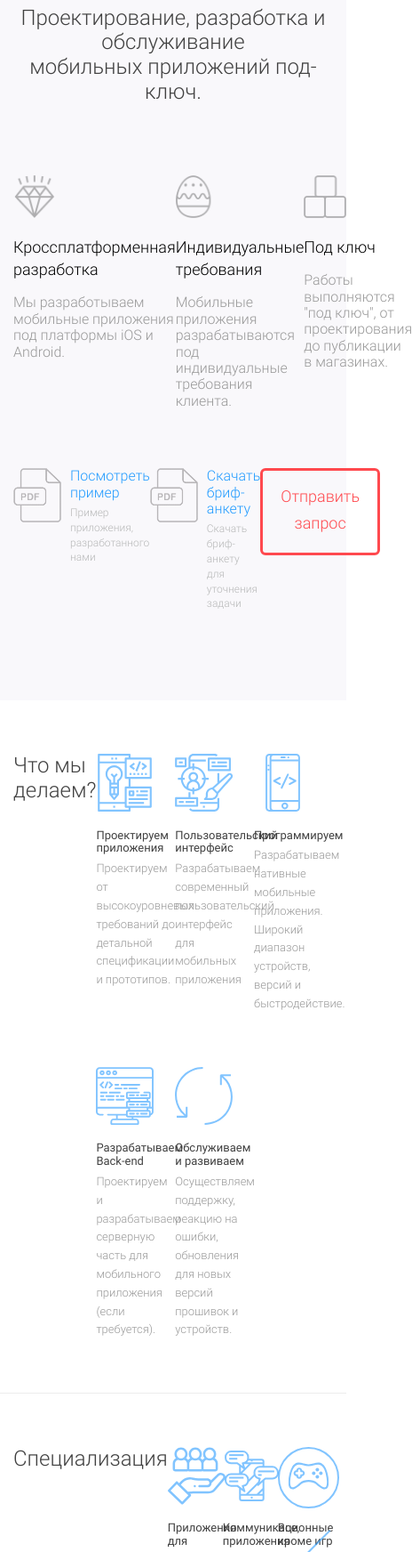
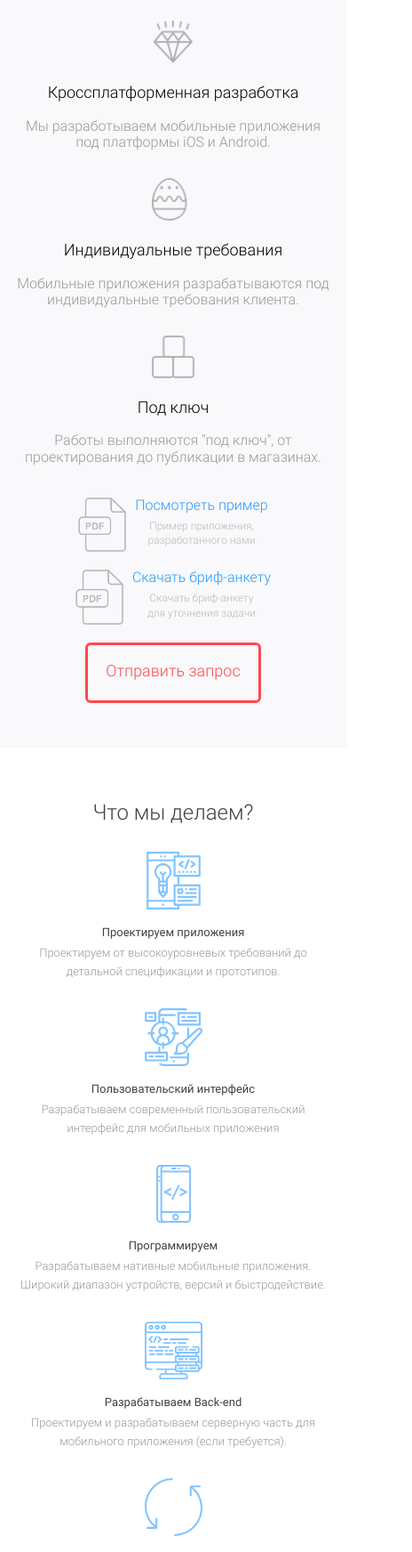
Before and after one commit to ilonny/fflames-mobile-app-promo-landing, a website: page index.html in a window 390 px wide. Shown: the part 256-2000 px from the top of the page at 89% size, 464 px wide, since content can reach past the window. Drawn offline with nearby package versions, Linux system fonts and the light colour scheme.

Commit message:
adaptive

```diff
--- a/index.html
+++ b/index.html
@@ -205,7 +205,7 @@
                         <div class="block">
                                 <svg version="1.1" id="Capa_1" xmlns="http://www.w3.org/2000/svg" xmlns:xlink="http://www.w3.org/1999/xlink" x="0px" y="0px" viewBox="0 0 58.995 58.995" style="enable-background:new 0 0 58.995 58.995;" xml:space="preserve"><path d="M39.927,41.929c-0.524,0.524-0.975,1.1-1.365,1.709l-17.28-10.489c0.457-1.144,0.716-2.388,0.716-3.693c0-1.305-0.259-2.549-0.715-3.693l17.284-10.409C40.342,18.142,43.454,20,46.998,20c5.514,0,10-4.486,10-10s-4.486-10-10-10s-10,4.486-10,10c0,1.256,0.243,2.454,0.667,3.562L20.358,23.985c-1.788-2.724-4.866-4.529-8.361-4.529c-5.514,0-10,4.486-10,10s4.486,10,10,10c3.495,0,6.572-1.805,8.36-4.529L37.661,45.43c-0.43,1.126-0.664,2.329-0.664,3.57c0,2.671,1.04,5.183,2.929,7.071c1.949,1.949,4.51,2.924,7.071,2.924s5.122-0.975,7.071-2.924c1.889-1.889,2.929-4.4,2.929-7.071s-1.04-5.183-2.929-7.071C50.169,38.029,43.826,38.029,39.927,41.929z M46.998,2c4.411,0,8,3.589,8,8s-3.589,8-8,8s-8-3.589-8-8S42.586,2,46.998,2z M11.998,37.456c-4.411,0-8-3.589-8-8s3.589-8,8-8s8,3.589,8,8S16.409,37.456,11.998,37.456z M52.654,54.657c-3.119,3.119-8.194,3.119-11.313,0c-1.511-1.511-2.343-3.521-2.343-5.657s0.832-4.146,2.343-5.657c1.56-1.56,3.608-2.339,5.657-2.339s4.097,0.779,5.657,2.339c1.511,1.511,2.343,3.521,2.343,5.657S54.166,53.146,52.654,54.657z"/><g></g><g></g><g></g><g></g><g></g><g></g><g></g><g></g><g></g><g></g><g></g><g></g><g></g><g></g><g></g></svg>
                             <h3><a href="https://fflames.ru/smm" target="_blank">Социальные сети</a></h3>
-                            <p>Проектирование и создание <br>онлайн-сообществ и социальных сетей.</p>
+                            <p>Проектирование и создание <br>сообществ в социальных сетях.</p>
                         </div>
                     </div>
                 </div>
--- a/main.scss
+++ b/main.scss
@@ -463,13 +463,21 @@ header {
                 }
             }
         }
+        &.slim {
+            .logo {
+                max-width: 100px !important;
+            }
+        }
     }
 }
 section {
     // min-height: 100vh;
     padding-bottom: 200px;
-    @media screen and (max-width: 1025px){
+    @media screen and (max-width: 1025px) {
         padding-bottom: 100px;
+    }
+    @media screen and (max-width: 800px) {
+        padding-bottom: 50px;
     }
 }
 .screen-1 {
@@ -525,16 +533,47 @@ section {
             font-size: 34px;
             text-align: center;
         }
-        h2{
+        h2 {
             text-align: center;
         }
-        .blocks{
+        .blocks {
             .block {
                 .text {
-                    br{
+                    br {
                         display: none;
                     }
                 }
+            }
+        }
+    }
+    @media screen and (max-width: 800px) {
+        h1 {
+            font-size: 24px;
+        }
+        h2 {
+            font-size: 18px;
+        }
+        .blocks {
+            flex-wrap: wrap;
+            .block {
+                margin-top: 15px;
+                flex: 1 1 100%;
+                text-align: center;
+                .img-wrap {
+                    margin: auto;
+                }
+            }
+            & > div {
+                flex: 1 1 100%;
+                text-align: center;
+                justify-content: center;
+                margin-top: 20px;
+                // &:nth-child(3){
+                //     text-align: center;
+                // }
+            }
+            &-fs {
+                margin-top: 0px;
             }
         }
     }
@@ -583,7 +622,7 @@ section {
         color: #f9f8fb;
         background: $main-red;
     }
-    @media screen and (max-width: 1025px){
+    @media screen and (max-width: 1025px) {
         font-size: 18px;
     }
 }
@@ -661,6 +700,35 @@ section {
             }
         }
     }
+    @media screen and (max-width: 800px) {
+        .content {
+            display: block;
+            .left {
+                text-align: center;
+                margin-bottom: 30px;
+                margin: 0;
+            }
+            .right {
+                flex: 1 1 100%;
+                .blocks {
+                    justify-content: center;
+                    margin-top: 0;
+                    .block {
+                        flex: 1 1 100%;
+                        max-width: initial;
+                        text-align: center;
+                        margin-top: 30px;
+                        br {
+                            display: none;
+                        }
+                        .cancel-svg {
+                            display: inline-block;
+                        }
+                    }
+                }
+            }
+        }
+    }
 }
 footer {
     padding: 60px 0;
@@ -686,6 +754,25 @@ footer {
         font-size: 14px;
         color: #219bff;
     }
+    @media screen and (max-width: 800px){
+        padding: 30px 0;
+        .content{
+            flex-wrap: wrap;
+            justify-content: center;
+            &>* {
+                flex: 1 1 100%;
+                text-align: center;
+            }
+            .request-order-btn{
+                order: 1;
+                margin: 15px 0;
+                max-width: 250px;
+            }
+            .copy{
+                order: 3;
+            }
+        }
+    }
 }
 
 .cancel-svg {
@@ -707,6 +794,7 @@ footer {
         position: absolute;
         height: 65px;
         border: 1px solid #40a6ffa8;
+        top: 0;
         left: 0;
         transform: translate3d(34px, 0px, 0px) rotate(45deg);
     }
```
Also changed, not shown: main.css, 1 other file.
